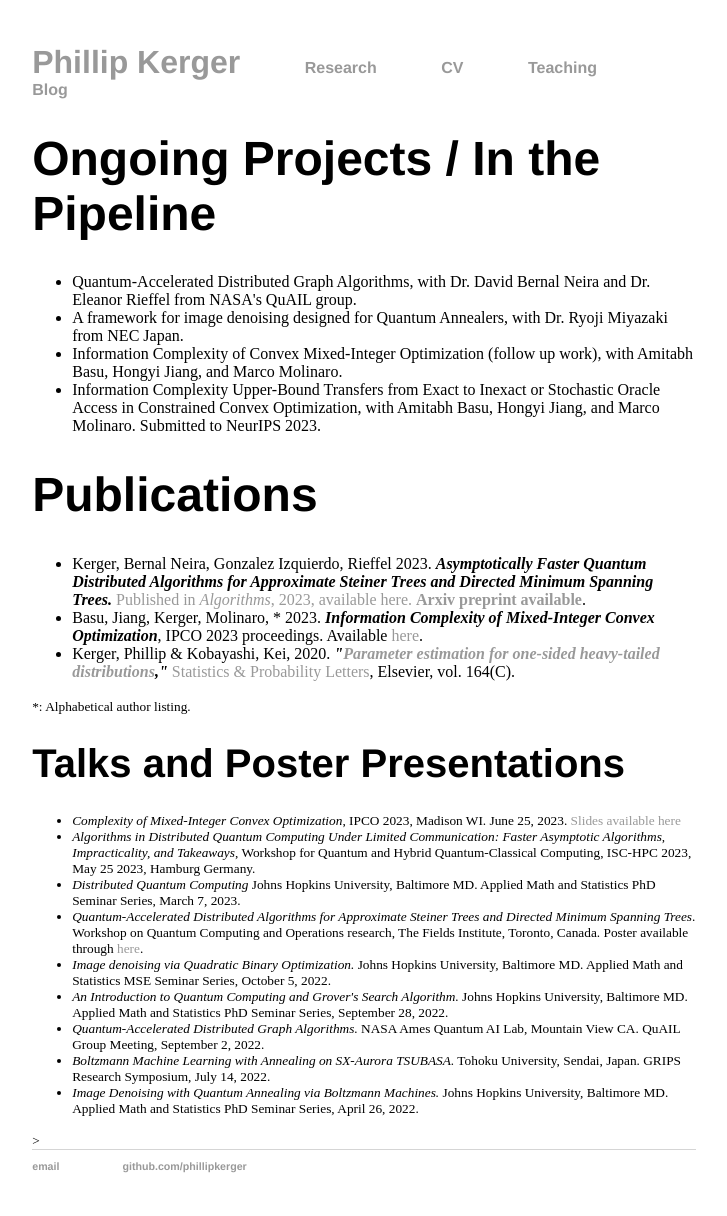
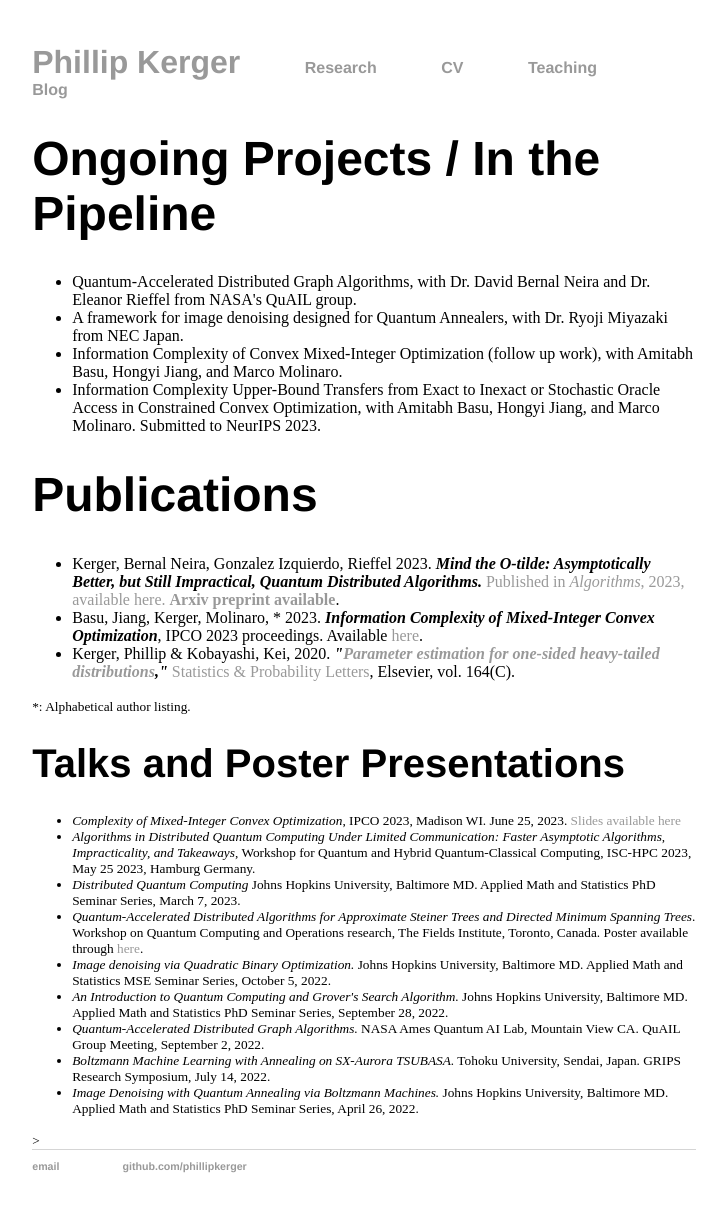
Before and after one commit to PhillipKerger/phillipkerger.github.io, a Jekyll site: the page built from research/index.html, in a window 1280 px wide. Shown: the whole page, without its empty margins (276-1003 px from the left). Built offline with Jekyll 4.4.1, drawn with Linux system fonts in a browser that asks for light colours.

Commit message:
Update index.html
added algorithms publication

```diff
--- a/research/index.html
+++ b/research/index.html
@@ -14,7 +14,7 @@ title: Phillip Kerger
 
 	<h1>Publications</h1>
 	<ul>
-		<li> Kerger, Bernal Neira, Gonzalez Izquierdo, Rieffel 2023. <i><b> Asymptotically Faster Quantum Distributed Algorithms for Approximate Steiner Trees and Directed Minimum Spanning Trees. </b></i>
+		<li> Kerger, Bernal Neira, Gonzalez Izquierdo, Rieffel 2023. <i><b> Mind the O-tilde: Asymptotically Better, but Still Impractical, Quantum Distributed Algorithms. </b></i>
 			<a href = https://www.mdpi.com/1999-4893/16/7/332> Published in <i>Algorithms</i>, 2023, available here. <B><A HREF="https://arxiv.org/pdf/2304.02825.pdf">Arxiv preprint available</A></B>.
 		<li> Basu, Jiang, Kerger, Molinaro, * 2023. <i> <b>Information Complexity of Mixed-Integer Convex Optimization</i></b>, IPCO 2023 proceedings. Available <a href="https://link.springer.com/chapter/10.1007/978-3-031-32726-1_1">here</a>.
 		<li>Kerger, Phillip & Kobayashi, Kei, 2020.<b><i>
```
